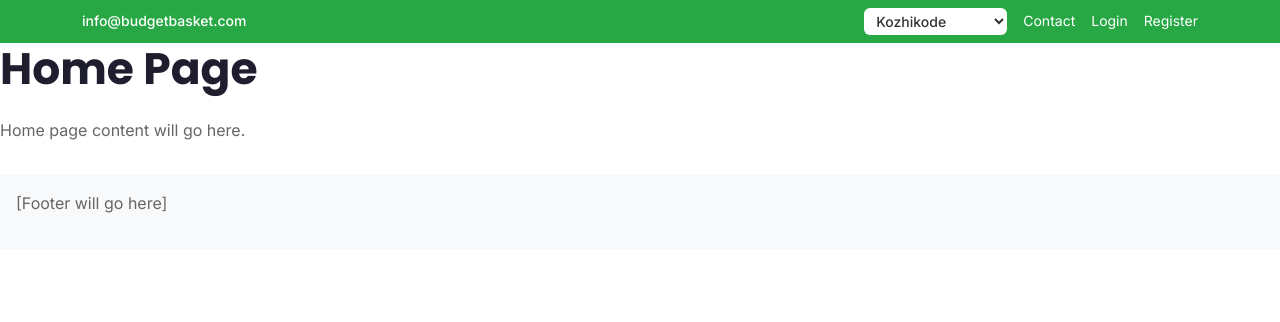
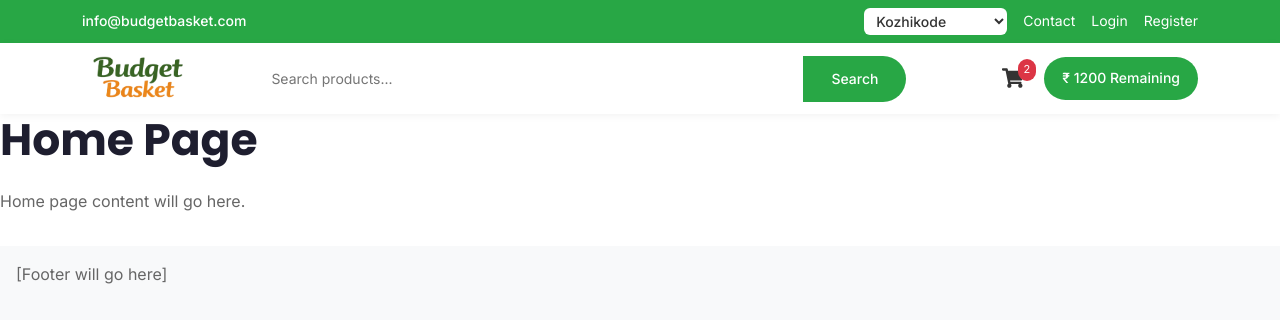
Before and after one commit to vyshnavs0003-sys/budgetbasket-pro-v2, a React (Vite) app: page / in a window 1280 px wide. Shown: the top 322 px of the page. Built offline with nearby package versions, Linux system fonts and the light colour scheme.

Commit message:
feat: add MainNav component with search, cart, and budget

```diff
--- a/src/components/layout/Layout.jsx
+++ b/src/components/layout/Layout.jsx
@@ -1,15 +1,27 @@
 import { Outlet } from 'react-router-dom';
 import TopBar from '../navbar/TopBar';
+import MainNav from '../navbar/MainNav';
 
 const Layout = () => {
+  const handleMenuClick = () => {
+    console.log('Menu clicked');
+  };
+  const handleSearchClick = () => {
+    console.log('Search clicked');
+  };
+
   return (
     <>
       <TopBar />
-
+      <MainNav
+        cartCount={2}
+        remainingBudget={1200}
+        onSearchClick={handleSearchClick}
+        onMenuClick={handleMenuClick}
+      />
       <main>
         <Outlet />
       </main>
-
       <footer style={{ background: '#f8f9fa', padding: '1rem', marginTop: '2rem' }}>
         <p>[Footer will go here]</p>
       </footer>
--- /dev/null
+++ b/src/components/navbar/MainNav.css
@@ -0,0 +1,204 @@
+/* MainNav.css */
+
+.mainnav {
+  background: var(--white);
+  padding: 12px 0;
+  box-shadow: var(--shadow-sm);
+}
+
+.mainnav-container {
+  display: flex;
+  justify-content: space-between;
+  align-items: center;
+  gap: 20px;
+}
+
+/* Logo */
+.logo-container {
+  flex-shrink: 0;
+  display: flex;
+  align-items: center;
+}
+
+.logo-image {
+  height: 45px;
+  width: auto;
+  display: block;
+}
+
+/* Search Box */
+.search-box {
+  flex: 1.8;
+  max-width: 700px;
+  min-width: 380px;
+  display: flex;
+  align-items: stretch;
+}
+
+.search-input {
+  flex: 1;
+  height: 46px;
+  width: 550px;
+  padding: 0 18px;
+  border: 1px solid var(--gray-lighter);
+  border-right: none;
+  border-radius: var(--radius-full) 0 0 var(--radius-full);
+  outline: none;
+  font-size: var(--text-sm);
+  transition: var(--transition-fast);
+}
+
+.search-input:focus {
+  border-color: var(--primary);
+  box-shadow: 0 0 0 2px var(--primary-bg);
+  z-index: 1;
+}
+
+.search-btn {
+  height: 46px;
+  background: var(--primary);
+  color: var(--white);
+  border: none;
+  padding: 0 28px;
+  border-radius: 0 var(--radius-full) var(--radius-full) 0;
+  font-weight: var(--font-medium);
+  font-size: var(--text-sm);
+  transition: var(--transition-fast);
+  cursor: pointer;
+  white-space: nowrap;
+}
+
+.search-btn:hover {
+  background: var(--primary-dark);
+}
+
+/* Right Section */
+.right-section {
+  display: flex;
+  align-items: center;
+  gap: 20px;
+  flex-shrink: 0;
+}
+
+.cart-section {
+  position: relative;
+  color: var(--gray-dark);
+  transition: var(--transition-fast);
+  display: flex;
+  align-items: center;
+  text-decoration: none;
+}
+
+.cart-section:hover {
+  color: var(--primary);
+}
+
+.cart-badge {
+  position: absolute;
+  top: -8px;
+  right: -12px;
+  background: var(--danger);
+  color: white;
+  font-size: 11px;
+  padding: 2px 6px;
+  border-radius: var(--radius-full);
+  min-width: 18px;
+  text-align: center;
+}
+
+.remaining-badge {
+  background: var(--primary);
+  color: var(--white);
+  padding: 10px 18px;
+  border-radius: var(--radius-full);
+  font-weight: var(--font-medium);
+  font-size: var(--text-sm);
+  white-space: nowrap;
+  text-decoration: none;
+  transition: var(--transition-fast);
+}
+
+.remaining-badge:hover {
+  background: var(--primary-dark);
+  color: var(--white);
+  transform: translateY(-1px);
+}
+
+/* Icon Buttons */
+.hamburger-btn,
+.search-icon-btn {
+  background: transparent;
+  border: none;
+  padding: 0;
+  display: flex;
+  align-items: center;
+  justify-content: center;
+  cursor: pointer;
+}
+
+.hamburger-icon {
+  font-size: 24px;
+  color: var(--gray-dark);
+}
+
+.search-icon {
+  font-size: 20px;
+  color: var(--primary);
+}
+
+/* Visibility */
+.mobile-only {
+  display: none;
+}
+
+.desktop-only {
+  display: block;
+}
+
+/* Responsive */
+@media (max-width: 992px) {
+  .search-box {
+    max-width: 500px;
+    min-width: 280px;
+  }
+
+  .search-btn {
+    padding: 0 22px;
+  }
+}
+
+@media (max-width: 768px) {
+  .desktop-only {
+    display: none;
+  }
+
+  .mobile-only {
+    display: flex;
+  }
+
+  .mainnav-container {
+    gap: 12px;
+  }
+
+  .logo-image {
+    height: 35px;
+  }
+
+  .right-section {
+    gap: 15px;
+  }
+}
+
+@media (max-width: 480px) {
+  .logo-image {
+    height: 30px;
+  }
+
+  .hamburger-icon {
+    font-size: 20px;
+  }
+
+  .search-icon {
+    font-size: 18px;
+  }
+}
--- /dev/null
+++ b/src/components/navbar/MainNav.jsx
@@ -0,0 +1,68 @@
+import { Link } from 'react-router-dom';
+import { FaShoppingCart, FaSearch, FaBars } from 'react-icons/fa';
+import './MainNav.css';
+import logoImg from '../../assets/icons/logo-text.png';
+
+const MainNav = ({
+  cartCount = 2,
+  remainingBudget = 1200,
+  onSearchClick,
+  onMenuClick,
+}) => {
+  return (
+    <nav className="mainnav">
+      <div className="container mainnav-container">
+        {/* Hamburger Icon (mobile only) */}
+        <button
+          className="hamburger-btn mobile-only"
+          onClick={onMenuClick}
+          aria-label="Open menu"
+          type="button"
+        >
+          <FaBars className="hamburger-icon" />
+        </button>
+
+        {/* Logo */}
+        <Link to="/" className="logo-container">
+          <img src={logoImg} alt="BudgetBasket" className="logo-image" />
+        </Link>
+
+        {/* Search Box */}
+        <div className="search-box desktop-only">
+          <input
+            type="text"
+            placeholder="Search products..."
+            className="search-input"
+          />
+          <button className="search-btn" type="button">
+            Search
+          </button>
+        </div>
+
+        {/* Right Section */}
+        <div className="right-section">
+          <button
+            className="search-icon-btn mobile-only"
+            onClick={onSearchClick}
+            aria-label="Open search"
+            type="button"
+          >
+            <FaSearch className="search-icon" />
+          </button>
+
+          <Link to="/cart" className="cart-section" aria-label="Go to cart">
+            <FaShoppingCart size={22} />
+            <span className="cart-badge">{cartCount}</span>
+          </Link>
+
+          {/* Remaining budget clickable */}
+          <Link to="/monthly-planner" className="remaining-badge desktop-only">
+            ₹ {remainingBudget} Remaining
+          </Link>
+        </div>
+      </div>
+    </nav>
+  );
+};
+
+export default MainNav;
```
Also changed, not shown: src/assets/icons/logo-icon.png (added), src/assets/icons/logo-text.png (added).
